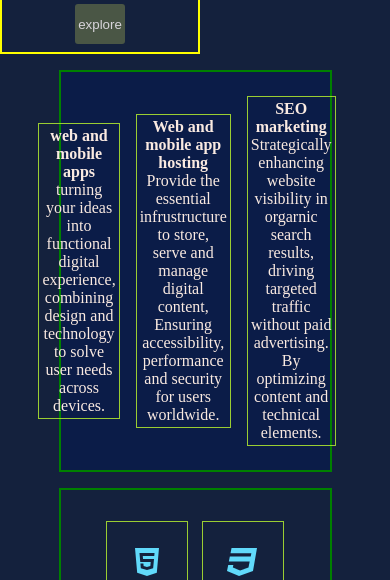
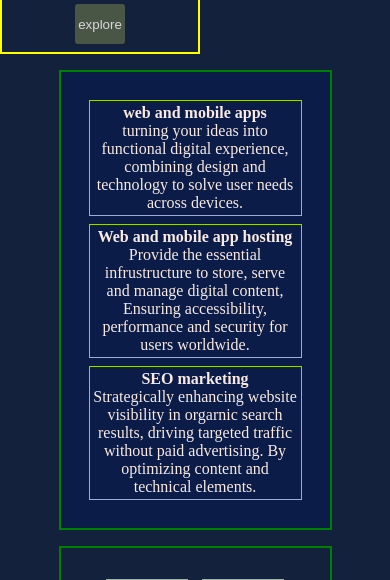
Before and after one commit to Kris-Ekiteles/Next_portfolio, a Next.js app: page / in a window 390 px wide. Shown: the part 448-1028 px from the top of the page. Built offline with nearby package versions, Linux system fonts and the light colour scheme.

Commit message:
services sreen size style adjustment

```diff
--- a/src/app/globals.css
+++ b/src/app/globals.css
@@ -107,7 +107,6 @@ border: 2px solid green;
   grid-template-columns: auto auto;
 /* justify-content: center;
 align-items: center; */
-width: 70%;
 height: fit-content;
 padding: 2px;
 padding: 1.5rem;
@@ -120,4 +119,25 @@ border: 2px solid green;
   cursor: pointer;
   padding: 1.5rem;
 }
+.services-container{
+  margin: 0 auto;
+  display: flex;
+  flex-direction: column;
+justify-content: center;
+align-items: center;
+height: fit-content;
+padding: 1.5rem;
+border: 2px solid green;
+margin-bottom: 1rem;
+
 }
+.services{
+ margin-right: 1rem;
+ border: 1px solid yellowgreen;
+  /* background-color: aliceblue; */
+  margin: 4px;
+  padding: 3px;
+  text-align: center;
+
+}
+}
```
